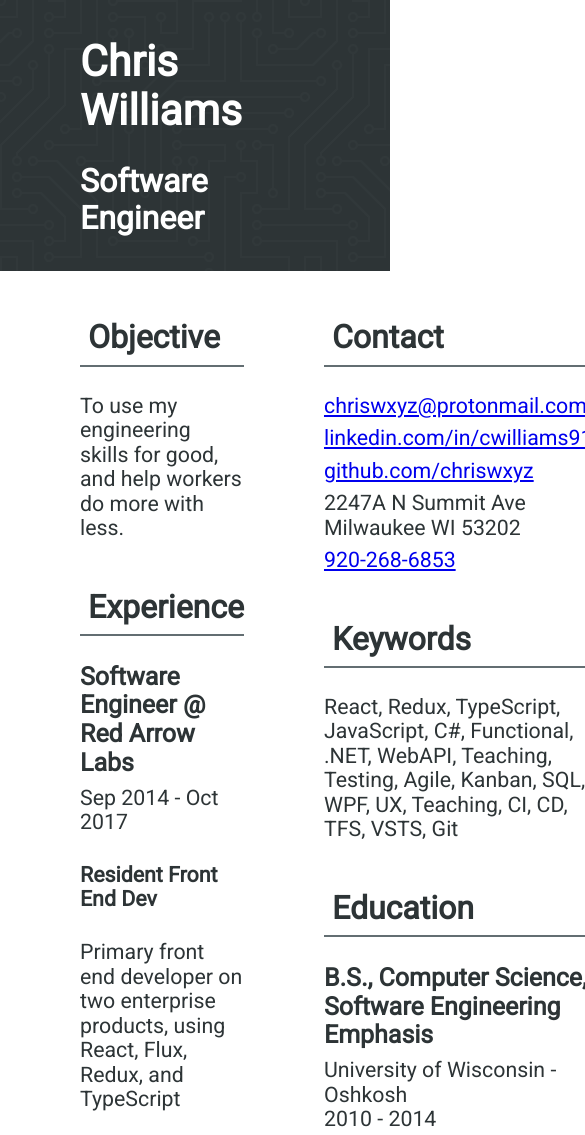
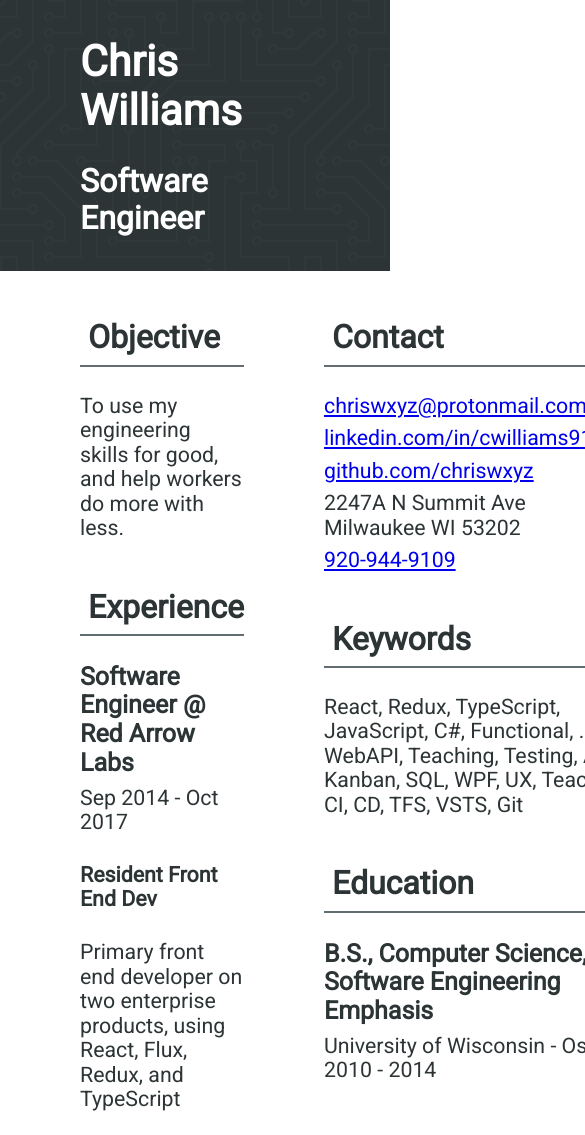
Before and after one commit to chriswxyz/chriswxyz.github.io, a plain HTML site: page resume.html in a window 390 px wide. Shown: the top 1135 px of the page, 585 px wide, since content can reach past the window. Drawn offline with nearby package versions, Linux system fonts and the light colour scheme; a web font is replaced by a local one.

Commit message:
Update phone, margins

```diff
--- a/resume.html
+++ b/resume.html
@@ -5,6 +5,11 @@
     <link href="https://unpkg.com/tachyons@4.9.1/css/tachyons.min.css" rel="stylesheet" />
     <link href="https://cdnjs.cloudflare.com/ajax/libs/octicons/4.4.0/font/octicons.min.css" rel="stylesheet" />
     <link href="https://fonts.googleapis.com/css?family=Roboto" rel="stylesheet" />
+    <style>
+        .nowrap{
+            white-space: nowrap;
+        }
+    </style>
     <style media="screen">
         body {
             font-family: 'Roboto', sans-serif;
@@ -72,6 +77,11 @@
     <style media="print">
         * {
             padding: 0;
+            /* margin: 0; */
+        }
+
+        @page {
+            margin: 1.25cm;
         }
 
         a,
@@ -134,7 +144,7 @@
             -ms-flex-order: 1;
             order: 1;
 
-            max-width: 35rem;
+            max-width: 35%;
         }
 
         .content-section {
@@ -182,7 +192,7 @@
                     <div>Milwaukee WI 53202</div>
                 </div>
                 <div class="contact-item">
-                    <a href="tel:920-268-6853">920-268-6853</a>
+                    <a href="tel:920-944-9109">920-944-9109</a>
                 </div>
             </div>
             <div>
@@ -196,7 +206,7 @@
                 <h2>
                     <span class="octicon octicon-mortar-board"></span>Education</h2>
                 <h3>B.S., Computer Science, Software Engineering Emphasis</h3>
-                <div>University of Wisconsin - Oshkosh</div>
+                <div class="nowrap">University of Wisconsin - Oshkosh</div>
                 <div>2010 - 2014</div>
             </div>
         </section>
@@ -204,7 +214,7 @@
             <div>
                 <h2>
                     <span class="octicon octicon-heart"></span>Objective</h2>
-                    To use my engineering skills for good, and help workers do more with less.
+                To use my engineering skills for good, and help workers do more with less.
             </div>
             <h2>
                 <span class="octicon octicon-git-pull-request"></span>Experience</h2>
```
